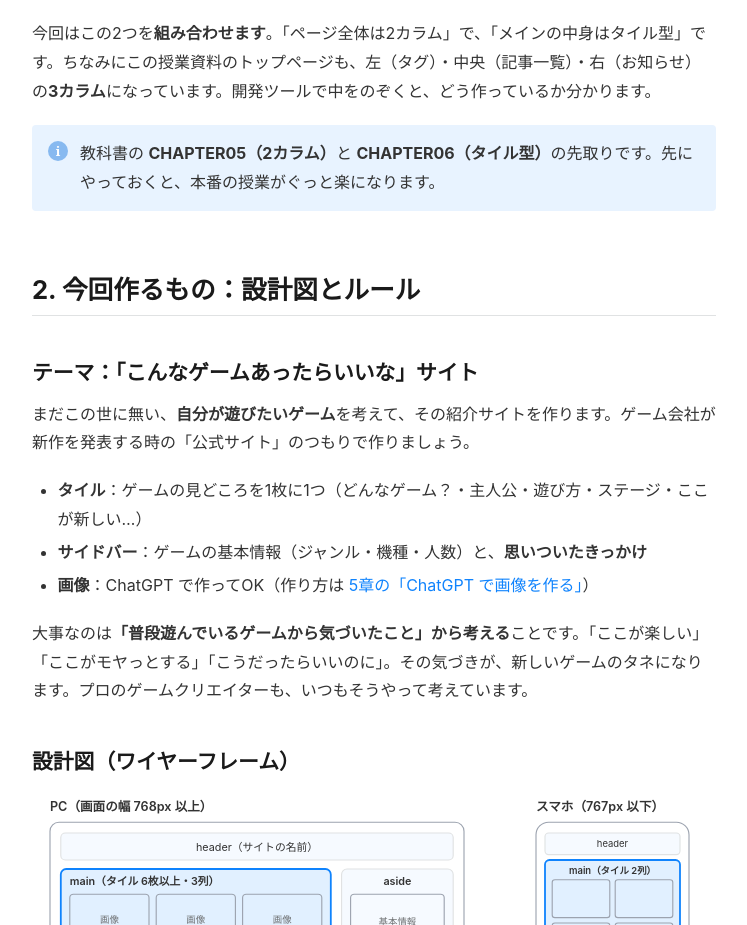
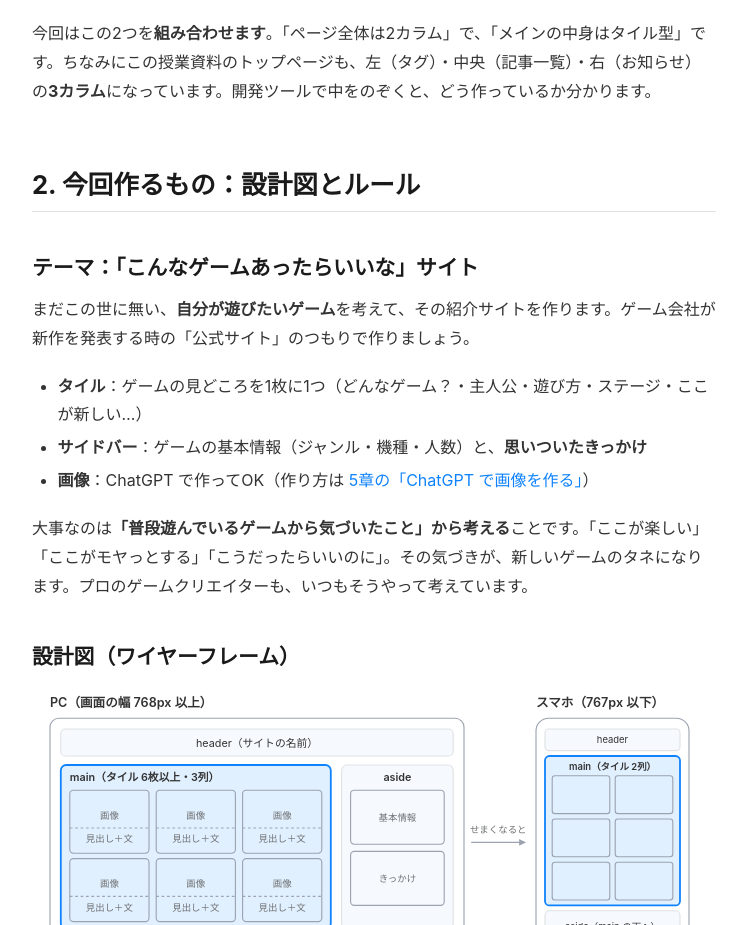
Before and after one commit to itc-kondo/class-materials, a plain HTML site: page tile-site.html in a window 1280 px wide. Shown: the part 1769-2694 px from the top of the page, without its empty margins (148-895 px from the left). Drawn offline with Linux system fonts and the light colour scheme.

Commit message:
授業資料: tile-site から教科書の先取りの一文を削除
Co-Authored-By: Claude Opus 5.5 <noreply@anthropic.com>

```diff
--- a/tile-site.html
+++ b/tile-site.html
@@ -59,7 +59,6 @@
     </tbody>
   </table></div>
   <p>今回はこの2つを<strong>組み合わせます</strong>。「ページ全体は2カラム」で、「メインの中身はタイル型」です。ちなみにこの授業資料のトップページも、左（タグ）・中央（記事一覧）・右（お知らせ）の<strong>3カラム</strong>になっています。開発ツールで中をのぞくと、どう作っているか分かります。</p>
-  <p class="note">教科書の <strong>CHAPTER05（2カラム）</strong>と <strong>CHAPTER06（タイル型）</strong>の先取りです。先にやっておくと、本番の授業がぐっと楽になります。</p>
 
   <!-- ===================================================== -->
   <h2 id="spec">2. 今回作るもの：設計図とルール</h2>
```
